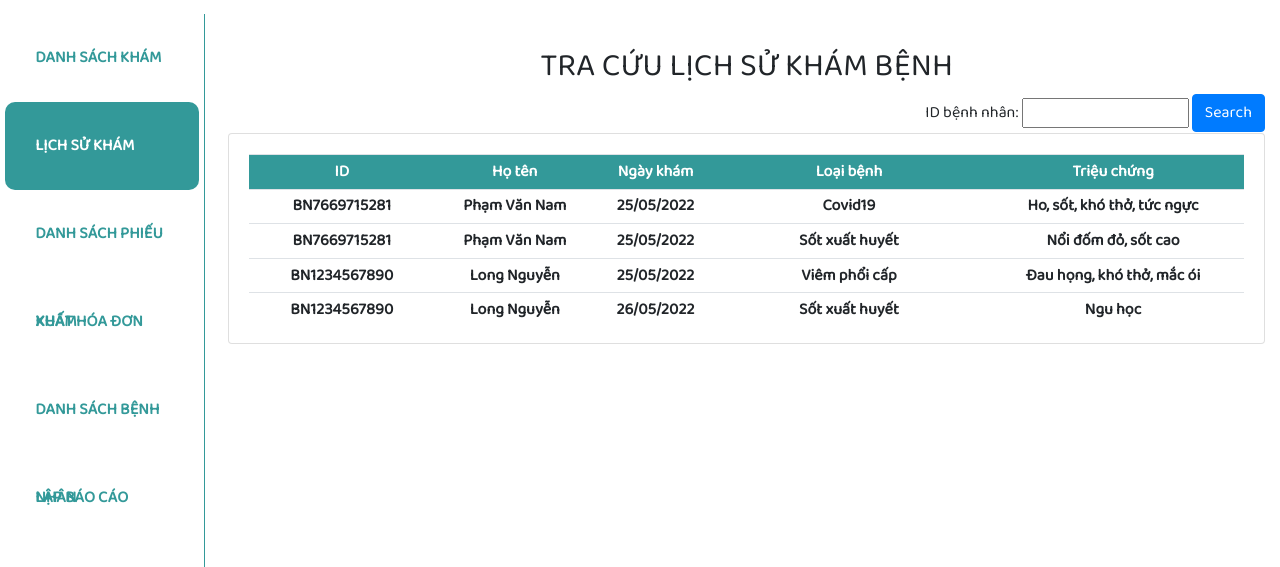
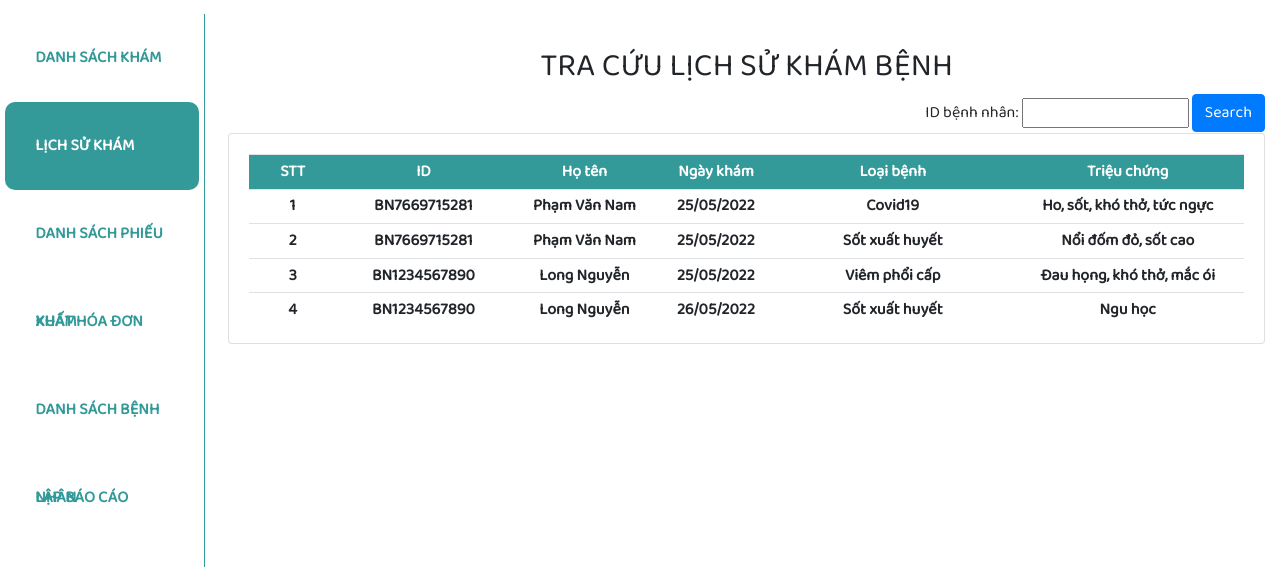
Before and after one commit to PhmNm/ClinicWeb_SEProject_HCMUS, a Django app: page /lsk in a window 1280 px wide. Shown: the part 66-633 px from the top of the page. Run offline with Django 4.2, Linux system fonts and the light colour scheme; a user stored in the database is signed in; data comes from the database, SQL or seed files in the repository; both versions use the stored data as it was after the commit; lists and menus that the app fills with data are empty.

Commit message:
basically finished

```diff
--- a/web_core/templates/web_core/lsk.html
+++ b/web_core/templates/web_core/lsk.html
@@ -77,7 +77,7 @@
             <table class='table table-sm'>
 
                 <tr class="table-head">
-                    <!--<th class="small-content">STT</th>-->
+                    <th class="small-content">STT</th>
                     <th class="small-content">ID</th>
                     <th class="mid-content">Họ tên</th>
                     <th class="small-content">Ngày khám</th>
@@ -85,9 +85,9 @@
                     <th class="large-content">Triệu chứng</th>
                 </tr>
 
-                {% for lsk in lsk %}
+                {% for index,lsk in enum_lsk %}
                 <tr>
-                    <!--<th class="small-content">{{index}}</th>-->
+                    <th class="small-content">{{index}}</th>
                     <th class="mid-content">{{lsk.id_benhnhan.id}}</th>
                     <th class="small-content">{{lsk.id_benhnhan.ho_ten}}</th>
                     <th class="small-content">{{lsk.ngay_kham|date:"d/m/Y"}}</th>
--- a/web_core/templates/web_core/lsk_guest.html
+++ b/web_core/templates/web_core/lsk_guest.html
@@ -74,7 +74,7 @@
             <table class='table table-sm'>
 
                 <tr class="table-head">
-                    <!--<th class="small-content">STT</th>-->
+                    <th class="small-content">STT</th>
                     <th class="small-content">ID</th>
                     <th class="mid-content">Họ tên</th>
                     <th class="small-content">Ngày khám</th>
@@ -82,9 +82,9 @@
                     <th class="large-content">Triệu chứng</th>
                 </tr>
 
-                {% for lsk in lsk_guest %}
+                {% for index,lsk in enum_lsk_guest %}
                 <tr>
-                    <!--<th class="small-content">{{index}}</th>-->
+                    <th class="small-content">{{index}}</th>
                     <th class="mid-content">{{lsk.id_benhnhan.id}}</th>
                     <th class="small-content">{{lsk.id_benhnhan.ho_ten}}</th>
                     <th class="small-content">{{lsk.ngay_kham|date:"d/m/Y"}}</th>
--- a/web_core/views.py
+++ b/web_core/views.py
@@ -62,22 +62,29 @@
 @login_required(login_url='login')
 def lsk(request):
     lsk = PHIEUKHAM.objects.all().order_by('ngay_kham')
-    #enum_lsk = enumerate(lsk, start = 1)
+    enum_lsk = enumerate(lsk, start = 1)
+    myFilter = LichSuKhamFilter()
+    if request.GET.__contains__('ID'):
+        myFilter = LichSuKhamFilter(request.GET,queryset=lsk)
+        lsk = myFilter.qs
+        enum_lsk = enumerate(lsk, start = 1)
 
-    myFilter = LichSuKhamFilter(request.GET,queryset=lsk)
-    lsk = myFilter.qs
-    #enum_lsk_filter = enumerate(lsk, start = 1)
-
-    context ={'lsk': lsk, 'myFilter':myFilter}
+    context ={'lsk': lsk, 'myFilter':myFilter, 'enum_lsk': enum_lsk}
     return render(request, 'web_core/lsk.html',context)
 
 def lsk_guest(request):
-    lsk_guest = PHIEUKHAM.objects.all().order_by('ngay_kham')
-    #enum_lsk = enumerate(lsk, start = 1)
+    lsk_guest = None
+    myFilter = LichSuKhamFilter()
+    enum_lsk_guest = None
+    if request.method == 'GET' and 'ID' in request.GET:
+        ID = request.GET['ID']
+        if ID :
+            lsk_guest = PHIEUKHAM.objects.all().order_by('ngay_kham')
+            myFilter = LichSuKhamFilter(request.GET,queryset=lsk_guest)
+            lsk_guest = myFilter.qs
+            enum_lsk_guest = enumerate(lsk_guest, start = 1)
+        else:
+            lsk_guest = None
 
-    myFilter = LichSuKhamFilter(request.GET,queryset=lsk_guest)
-    lsk_guest = myFilter.qs
-    #enum_lsk_filter = enumerate(lsk, start = 1)
-
-    context ={'lsk_guest': lsk_guest,'myFilter':myFilter}
+    context ={'lsk_guest': lsk_guest, 'myFilter':myFilter,'enum_lsk_guest':enum_lsk_guest}
     return render(request, 'web_core/lsk_guest.html',context)
```
Also changed, not shown: db.sqlite3.
